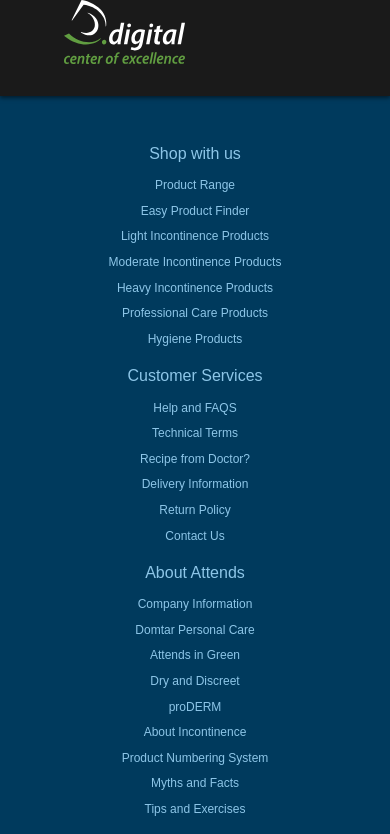
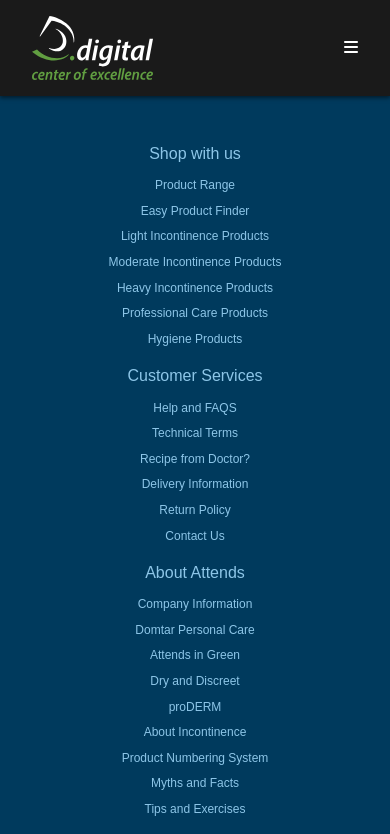
Before and after one commit to peterwilmshurst/frontend-components, a website: page src/footer-full.html in a window 390 px wide. Shown: the top 834 px of the page. Drawn offline with nearby package versions, Linux system fonts and the light colour scheme; files that its build step writes are made by us from their sources; a script that the page names is missing; a web font is replaced by a local one.

Commit message:
fix footer full navigation

```diff
--- a/src/footer-full.html
+++ b/src/footer-full.html
@@ -18,18 +18,16 @@
         <div class="container-fluid">
           <div class="row">
 
-        <div class="col-1 d-flex align-items-center">
+            <div class="col-6 col-md-2 offset-md-1 d-flex align-items-center">
+              <a class="dcoe-logo" href="/"><img src="./img/dcoe-logo-w.svg" alt="Digital Center of Excellence"
+                  height="64px"></a>
+            </div>
+
+            <div class="col-6 col-md-8 d-flex align-items-center">
+              <nav class="header-nav">
                 <a href="#" id="hamburger">
                   <i class="fas fa-bars"></i>
                 </a>
-        </div>
-
-        <div class="col-2 d-flex align-items-center">
-          <a href="/"><img src="./img/dcoe-logo-w.svg" alt="Digital Center of Excellence" height="64px"></a>
-        </div>
-
-        <div class="col-9">
-          <nav class="header-nav">
                 <ul id="menu">
                   <li><a href="./layouts-and-architecture.html">Layouts &amp; Architecture</a></li>
                   <li><a href="./content-and-visuals.html">Content &amp; Visuals</a></li>
@@ -37,6 +35,8 @@
                   <li><a href="./resources.html">Resources</a></li>
                 </ul>
               </nav>
+            </div>
+
           </div>
         </div>
         </div>
```
Lines whose indentation alone changed are shown as unchanged.
